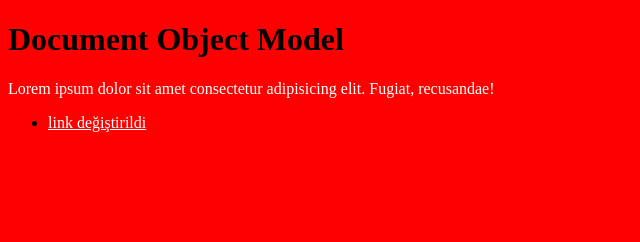
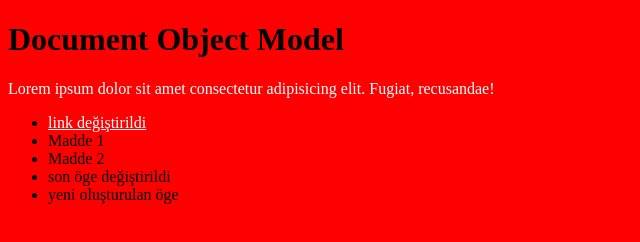
Before and after one commit to belkisarslan/javascript-ogreniyorum, a plain HTML site: page 5-dom/index.html in a window 1280 px wide. Shown: the whole page, without its empty margins (0-640 px from the left). Drawn offline with Linux system fonts and the light colour scheme.

Commit message:
dom konusu devam edildi

```diff
--- a/5-dom/index.html
+++ b/5-dom/index.html
@@ -13,6 +13,9 @@
 
     <ul>
         <li><a style="color: #fff;" href="#">Link</a></li>
+        <li>Madde 1</li>
+        <li>Madde 2</li>
+        <li>Madde 3</li>
     </ul>
 
     <script src="main.js"></script>
--- a/5-dom/main.js
+++ b/5-dom/main.js
@@ -9,3 +9,14 @@ p.style.color = "white"
 //html içerik değiştirme
 let link = document.querySelector("ul>li>a")
 link.innerHTML = "link değiştirildi"
+
+//liste içindeki son elemana ulaşma
+let item = document.querySelector("li:last-child");
+console.log(item.innerHTML)
+item.innerHTML = "son öge değiştirildi"
+
+//listeye yeni eleman ekleme
+let newItem = document.querySelector("ul")
+let newLi = document.createElement('li')
+newLi.innerHTML = "yeni oluşturulan öge"
+newItem.append(newLi)
```
Also changed, not shown: 5-dom/img4.png (added), 5-dom/img5.png (added), 1 other file.
